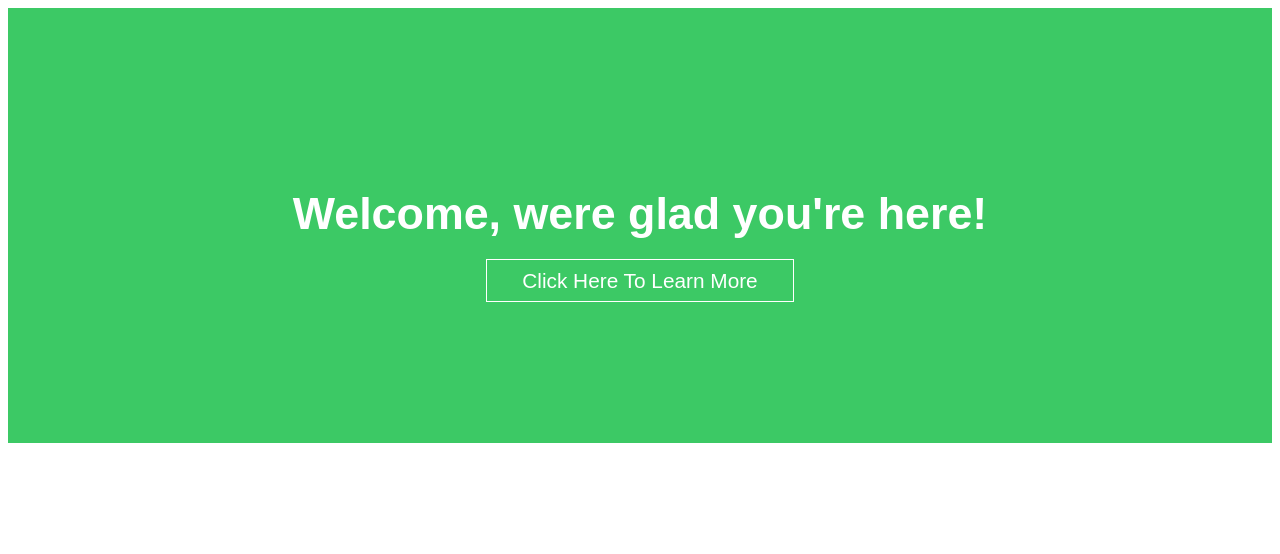
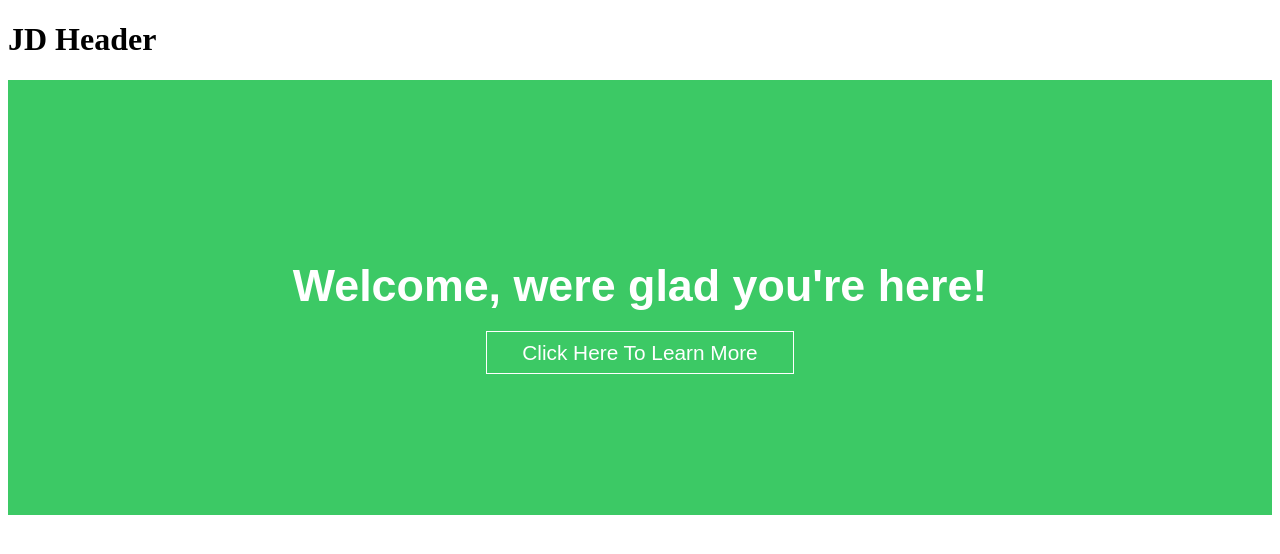
Before and after one commit to jdtdesigns/awesome-app, a plain HTML site: page index.html in a window 1280 px wide. Drawn offline with Linux system fonts and the light colour scheme.

Commit message:
header changed

```diff
--- a/index.html
+++ b/index.html
@@ -8,6 +8,10 @@
   </head>
   <body>
 
+    <header>
+      <h1>JD Header</h1>
+    </header>
+
 		<div class="hero">
 			<h1>Welcome, were glad you're here!</h1>
 			<a href="#">Click Here To Learn More</a>
```
